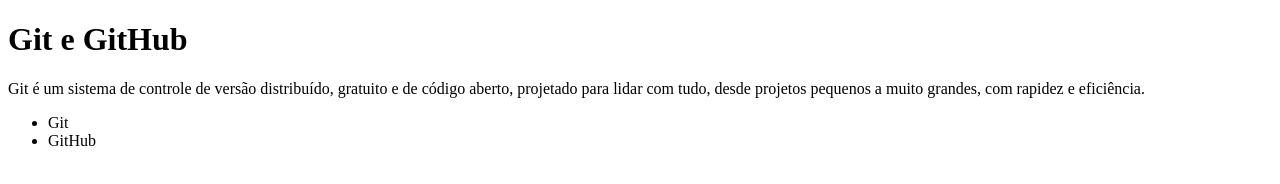
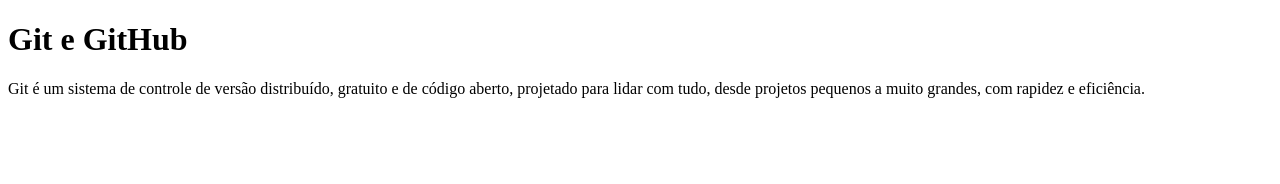
Before and after one commit to atilara/ead-aula-01, a plain HTML site: page index.html in a window 1280 px wide. Drawn offline with Linux system fonts and the light colour scheme.

Commit message:
fix: remove lista

```diff
--- a/index.html
+++ b/index.html
@@ -10,9 +10,5 @@
   <p>
     Git é um sistema de controle de versão distribuído, gratuito e de código aberto, projetado para lidar com tudo, desde projetos pequenos a muito grandes, com rapidez e eficiência.
   </p>
-  <ul>
-    <li>Git</li>
-    <li>GitHub</li>
-  </ul>
 </body>
 </html>
```
